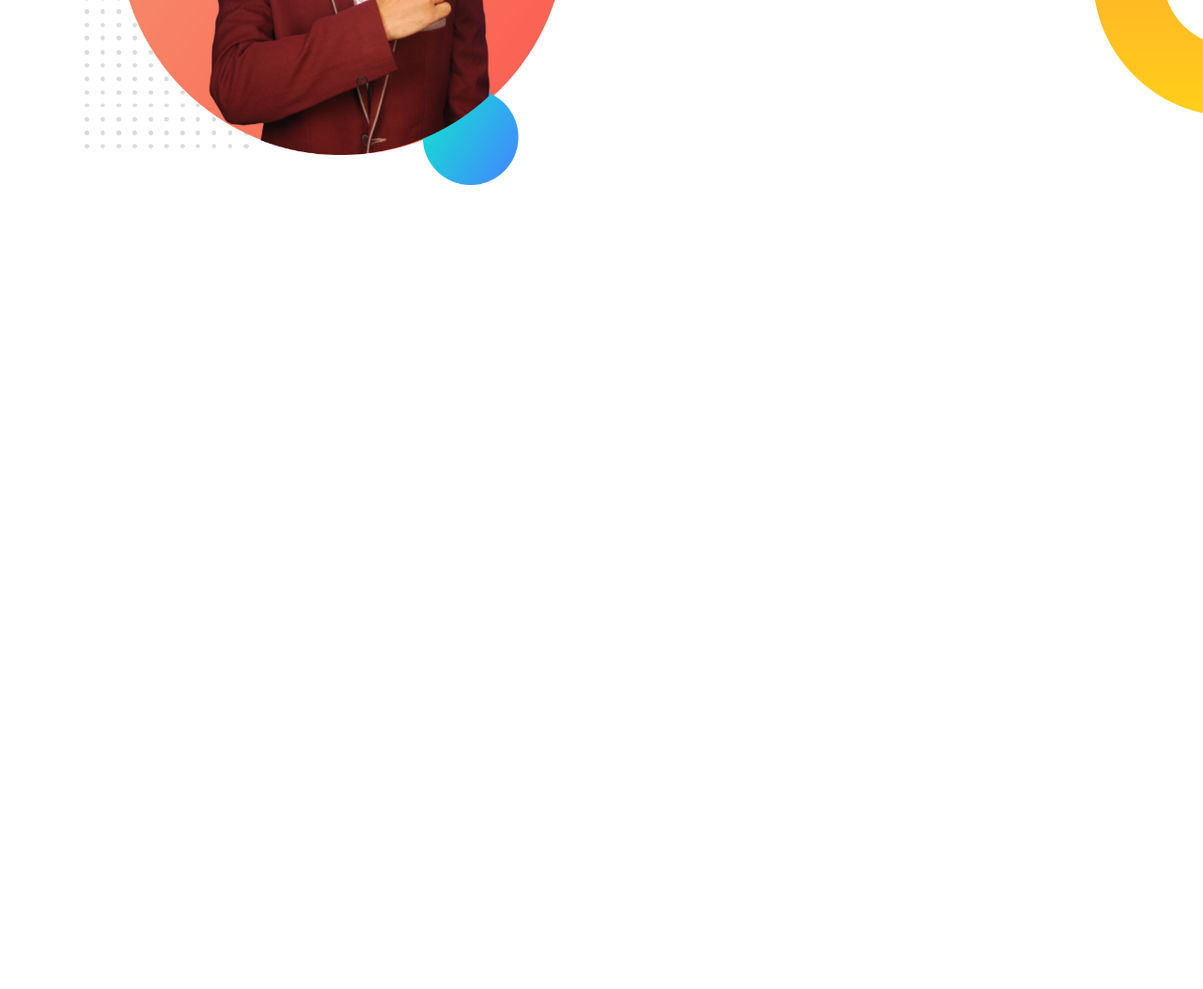
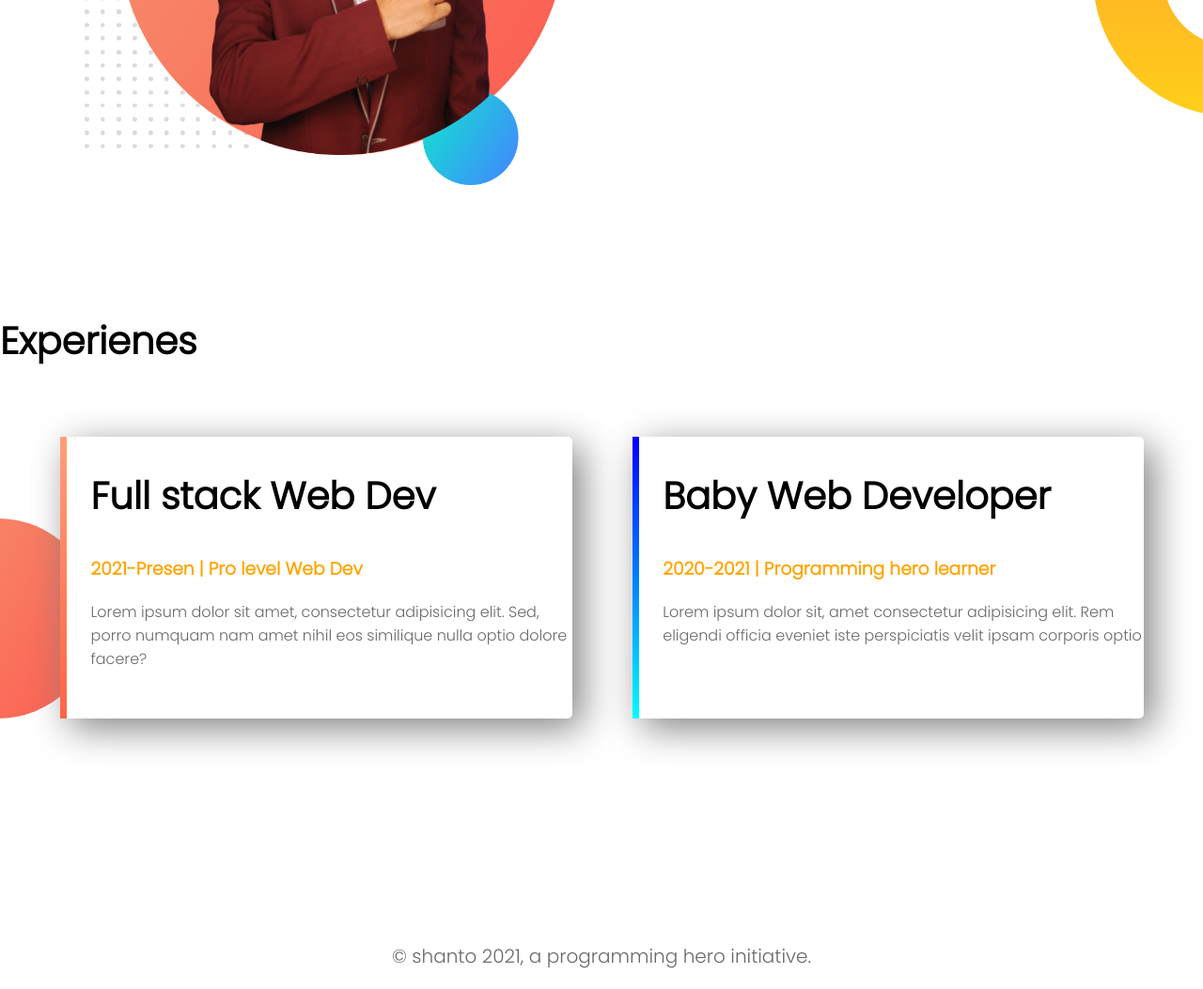
Before and after one commit to shanto1798/Web-Portfolio, a plain HTML site: page index.html in a window 1280 px wide. Shown: the part 1000-2053 px from the top of the page at 94% size. Before the commit the page ends 1300 px from the top, so only its background shows below. Drawn offline with Linux system fonts and the light colour scheme.

Commit message:
finished my portfoilio

```diff
--- a/index.html
+++ b/index.html
@@ -38,5 +38,25 @@
 
    </section>
 
+   <section class="experience-area">
+       <h2>Experienes</h2>
+       <div id="border-color1" class="half-width box">
+           <h2>Full stack Web Dev</h2>
+           <h3 class="name-highlite">2021-Presen | Pro level Web Dev</h3>
+           <p>Lorem ipsum dolor sit amet, consectetur adipisicing elit. Sed, porro numquam nam amet nihil eos similique nulla optio dolore facere?</p>
+
+       </div>
+       <div id="border-color2" class="half-width box">
+           <h2>Baby Web Developer</h2>
+           <h3 class="name-highlite">2020-2021 | Programming hero learner</h3>
+           <p>Lorem ipsum dolor sit, amet consectetur adipisicing elit. Rem eligendi officia eveniet iste perspiciatis velit ipsam corporis optio </p>
+
+       </div>
+   </section>
+
+   <footer>
+       <p>© shanto 2021, a programming hero initiative.</p>
+   </footer>
+
 </body>
 </html>
--- a/style.css
+++ b/style.css
@@ -53,3 +53,28 @@ section{
     background-repeat: no-repeat;
     background-position: right;
 }
+.box{
+    box-shadow: 10px 10px 40px gray;
+    border-radius: 5px;
+    height: 60%;
+    background-color: white;
+}
+.experience-area{
+    background-image: url(./images/exp-bg.png);
+    background-repeat: no-repeat;
+    background-position: left;
+}
+#border-color1{
+    border-left: 7px solid;
+    border-image: linear-gradient(180deg, lightsalmon, tomato);
+    border-image-slice: 1;
+}
+#border-color2{
+    border-left: 7px solid;
+    border-image: linear-gradient(180deg, blue, cyan);
+    border-image-slice: 1;
+}
+footer{
+    text-align: center;
+    font-size: 20px;
+}
```
